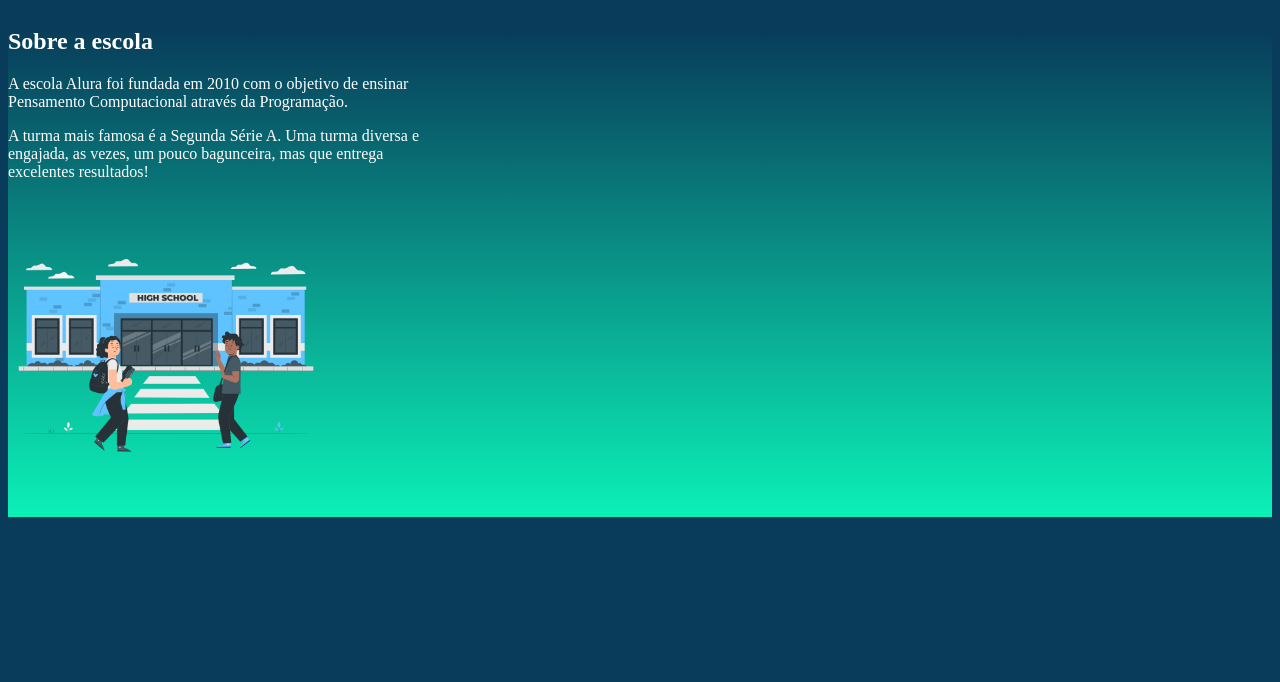
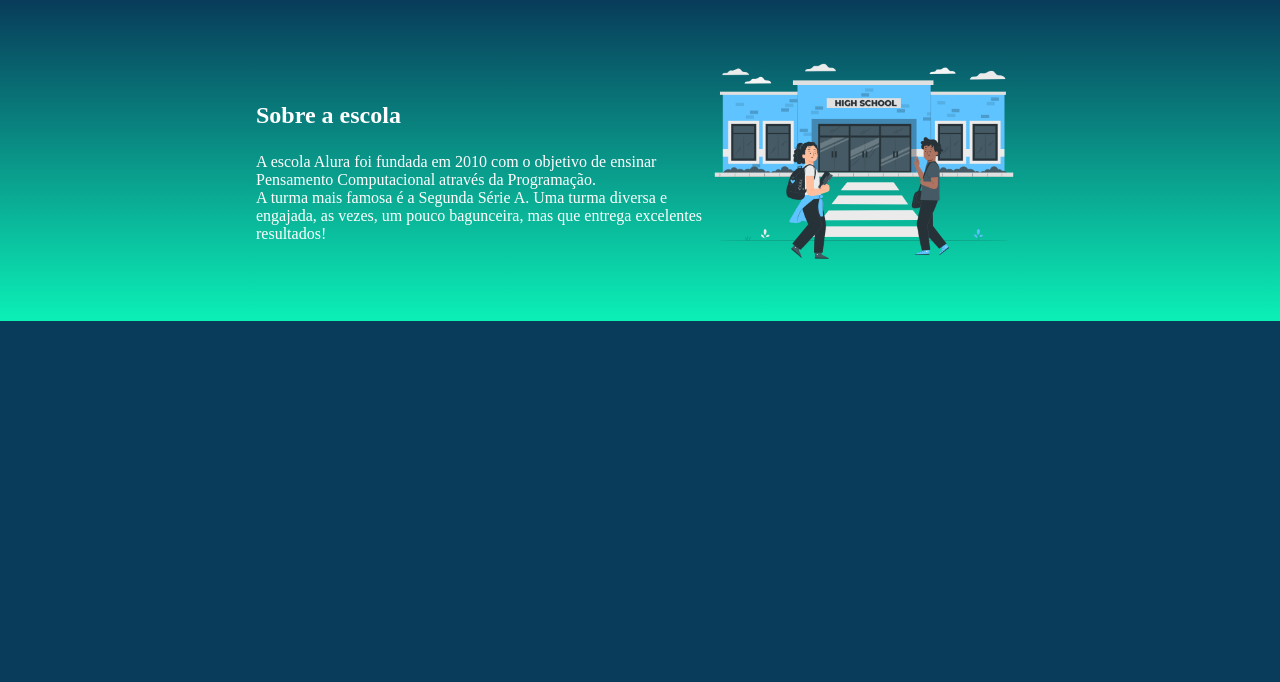
Before and after one commit to carladutra/Alura-Start, a plain HTML site: page index.html in a window 1280 px wide. Shown: the part 118-800 px from the top of the page. Drawn offline with Linux system fonts and the light colour scheme.

Commit message:
Add files via upload

```diff
--- a/style.css
+++ b/style.css
@@ -1,3 +1,8 @@
+*{
+    padding: 0;
+    margin: 0;
+}
+
 body{
     background-color: #083c5a;
     color: #ffffff;
@@ -28,8 +33,13 @@ body{
     background-image: linear-gradient(#083c5a, #0bf0b7);
     justify-content: center;
     align-items: center;
+    display: flex;
 }
 
 .escola-div-conteudo{
     width: 35%;
 }
+
+.escola-titulo{
+    padding: 24px 0;
+}
```
